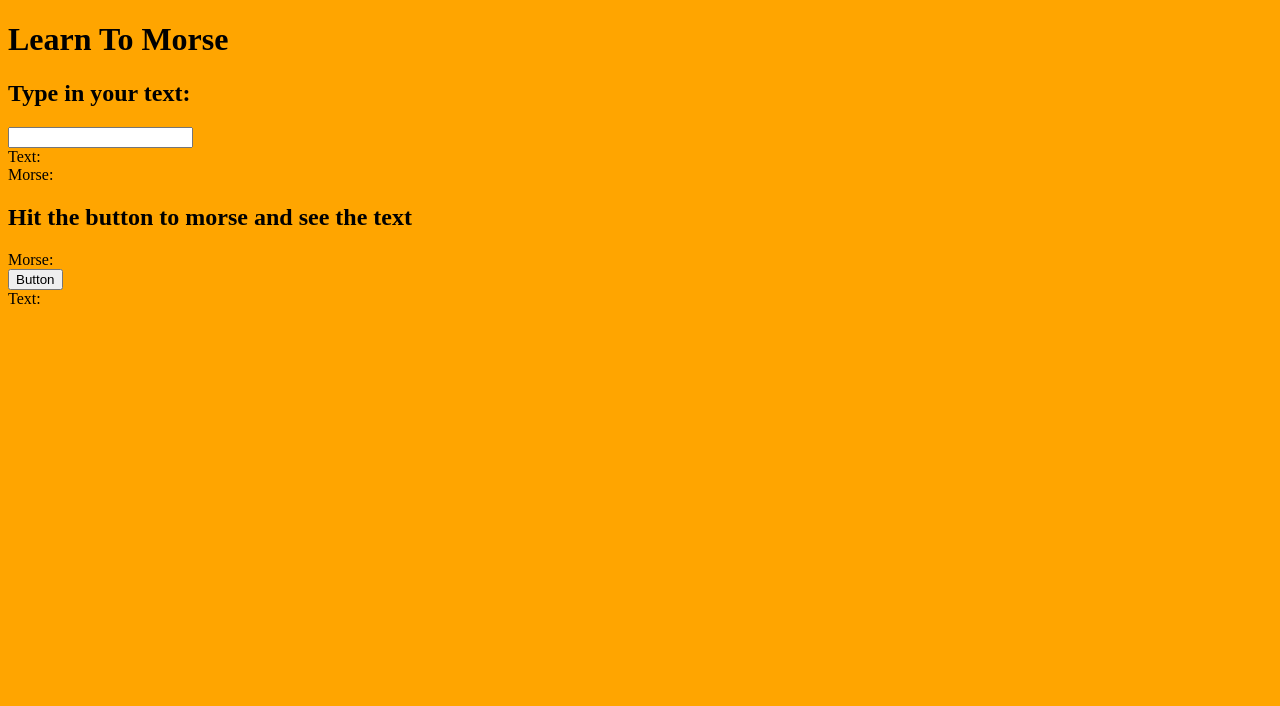
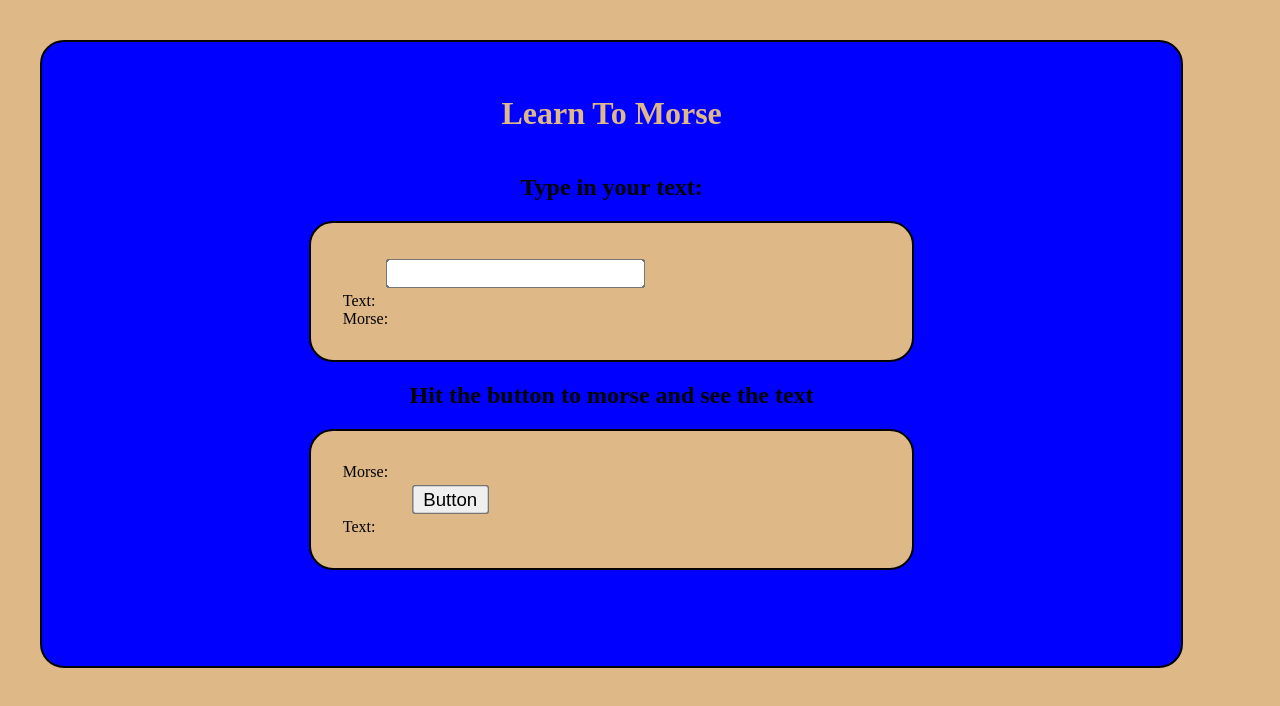
Before and after one commit to svenWacker/translate-morse-react, a React (Create React App) app: page / in a window 1280 px wide. Shown: the top 706 px of the page. Built offline with nearby package versions, Linux system fonts and the light colour scheme.

Commit message:
new design and colors

```diff
--- a/src/App.js
+++ b/src/App.js
@@ -3,7 +3,7 @@ import { TextModule } from "./components/TextModule";
 
 function App() {
   return (
-    <div>
+    <div class="container">
       <h1>Learn To Morse</h1>
       <h2>Type in your text:</h2>
       <TextModule />
--- a/src/components/MorseModule.js
+++ b/src/components/MorseModule.js
@@ -110,9 +110,8 @@ export default class MorseModule extends React.Component {
   render() {
     const { morseText, translatedText } = this.state;
     return (
-      <div>
+      <div class="morse-module">
         <div>Morse: {morseText}</div>
-
         <button
           onMouseDown={this._onButtonMouseDown}
           onMouseUp={this._onButtonMouseUp}
--- a/src/components/TextModule.js
+++ b/src/components/TextModule.js
@@ -74,7 +74,8 @@ function TextModule() {
   }
 
   return (
-    <div className="container">
+    <div class="text-module">
+      <div class="input-container">
         <input
           type="text"
           className="form-control"
@@ -82,6 +83,7 @@ function TextModule() {
           onChange={changeHandle}
           onKeyUp={textToMorse}
         />
+      </div>
       <div>Text: {inputText}</div>
       <div>Morse: {result}</div>
     </div>
--- a/src/sass/main.scss
+++ b/src/sass/main.scss
@@ -1,3 +1,35 @@
 body {
-  background-color: orange;
+  background-color: burlywood;
 }
+#root {
+  display: flex;
+  align-items: center;
+  padding: 2rem;
+}
+.container {
+  display: flex;
+  align-items: center;
+  flex-direction: column;
+  width: 84vw;
+  background-color: blue;
+  border: 2px solid black;
+  border-radius: 24px;
+  padding: 2rem 2rem 6rem 2rem;
+  h1 {
+    color: burlywood;
+    font-weight: bold;
+  }
+  .text-module,
+  .morse-module {
+    background-color: burlywood;
+    padding: 2rem;
+    width: 42vw;
+    border: 2px solid black;
+    border-radius: 24px;
+  }
+}
+input,
+button {
+  margin: 0.5rem 1rem 0.5rem 5rem;
+  transform: scale(1.4);
+}
```
Lines whose indentation alone changed are shown as unchanged.
